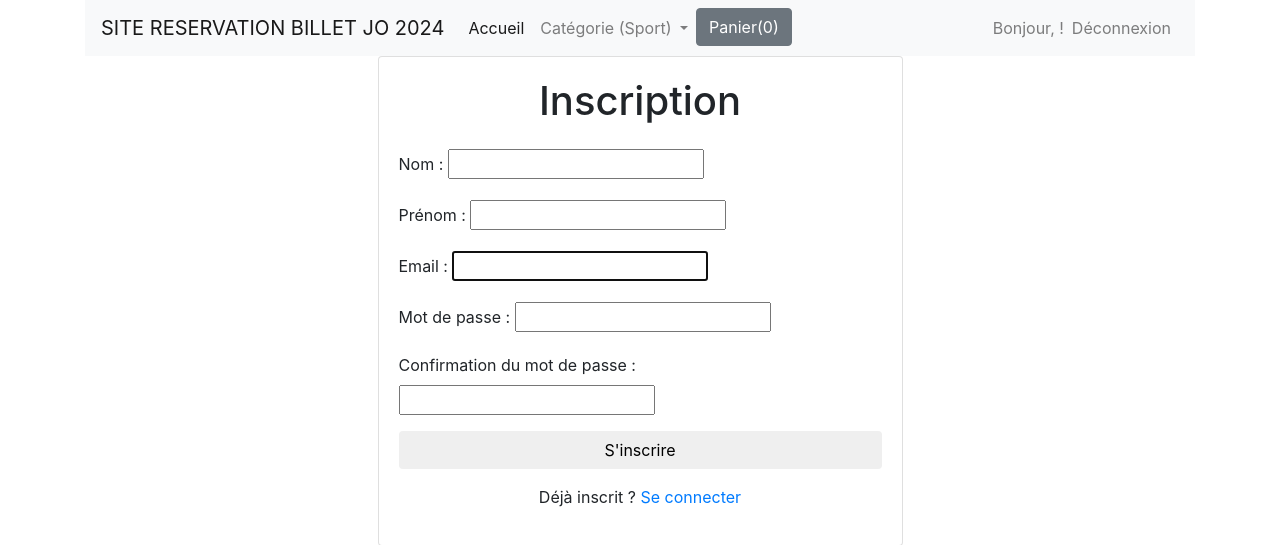
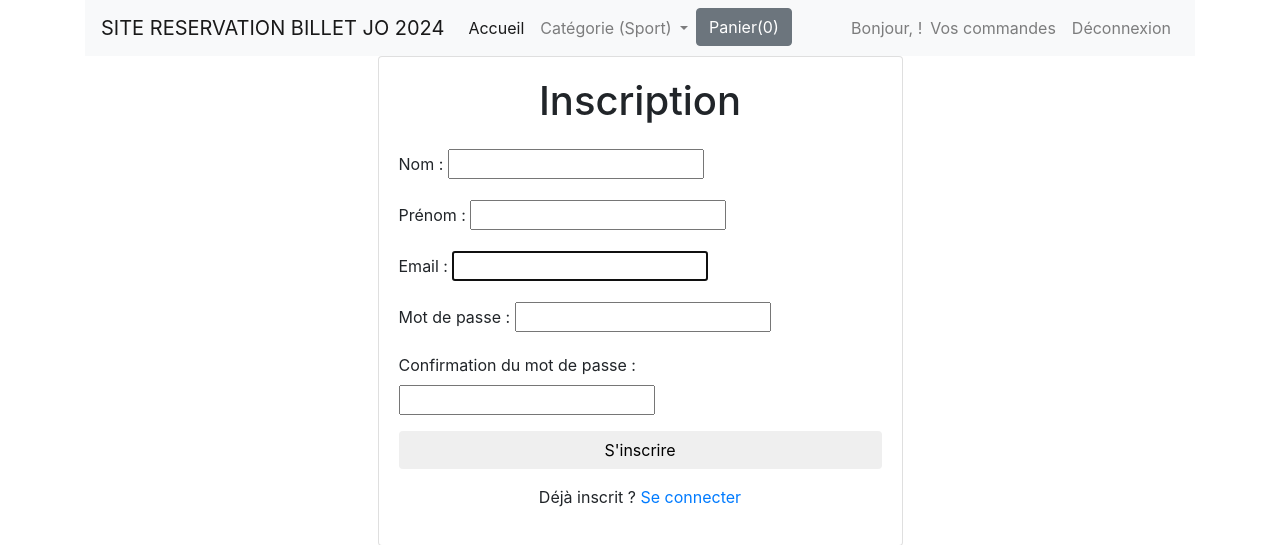
Before and after one commit to ElsaRslt/exambloc3, a Django app: page /inscription/ in a window 1280 px wide. Shown: the top 545 px of the page. Run offline with Django 5.2, Linux system fonts and the light colour scheme; the visitor is signed in with stand-in values (Sample User, id 1); some libraries are stand-ins or nearby versions.

Commit message:
finalisation inscription

```diff
--- a/ecommerce/shop/templates/base.html
+++ b/ecommerce/shop/templates/base.html
@@ -43,6 +43,9 @@
                             {% if user.is_authenticated %}
                                 <li class="nav-item">
                                     <span class="navbar-text">Bonjour, {{ user.prenom }} {{ user.nom }}!</span>
+                                </li>
+                                <li class="nav-item">
+                                    <a class="nav-link" href="{% url 'commandes' %}">Vos commandes</a>
                                 </li>
                                 <li class="nav-item">
                                     <a class="nav-link" href="{% url 'deconnexion' %}">Déconnexion</a>
--- a/ecommerce/shop/urls.py
+++ b/ecommerce/shop/urls.py
@@ -1,5 +1,5 @@
 from django.urls import path, include
-from shop.views import index, detail, panier, inscription
+from shop.views import index, detail, panier, inscription, commandes
 from django.contrib.auth import views as auth_views
 from . import views
 
@@ -35,4 +35,7 @@
 
     #personnalisation du mail de réinitialisation du MDP
     path('mot-de-passe-oublie/',auth_views.PasswordResetView.as_view(template_name='mot_de_passe_oublie.html', email_template_name='password_reset_email.html'),name='password_reset'),
+
+    # URL pour la page commande
+    path('commandes/', commandes, name='commandes'),
 ]
--- a/ecommerce/shop/views.py
+++ b/ecommerce/shop/views.py
@@ -115,3 +115,9 @@
         'prenom': user.prenom,
         'nom': user.nom,
     })
+
+
+
+# Fonction pour afficher la page de des commandes
+def commandes(request):
+    return render(request, 'commandes.html')
```
Also changed, not shown: ecommerce/shop/templates/commandes.html (added, +7 -0 lines).
